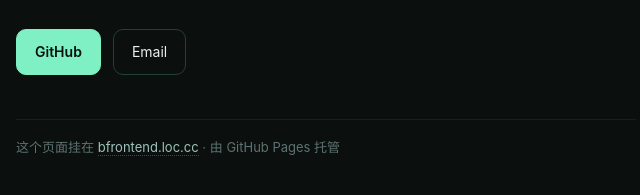
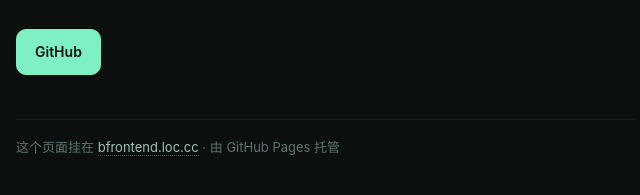
Before and after one commit to bfrontend/bfrontend.github.io, a plain HTML site: page index.html in a window 1280 px wide. Shown: the part 465-660 px from the top of the page, 314-954 px from the left. Drawn offline with Linux system fonts and the light colour scheme.

Commit message:
Remove placeholder email button

```diff
--- a/index.html
+++ b/index.html
@@ -43,7 +43,6 @@
   </ul>
   <div class="links">
     <a class="btn primary" href="https://github.com/bfrontend">GitHub</a>
-    <a class="btn" href="mailto:hello@bfrontend.loc.cc">Email</a>
   </div>
   <footer>
     这个页面挂在 <a href="https://bfrontend.loc.cc">bfrontend.loc.cc</a> · 由 GitHub Pages 托管
```
